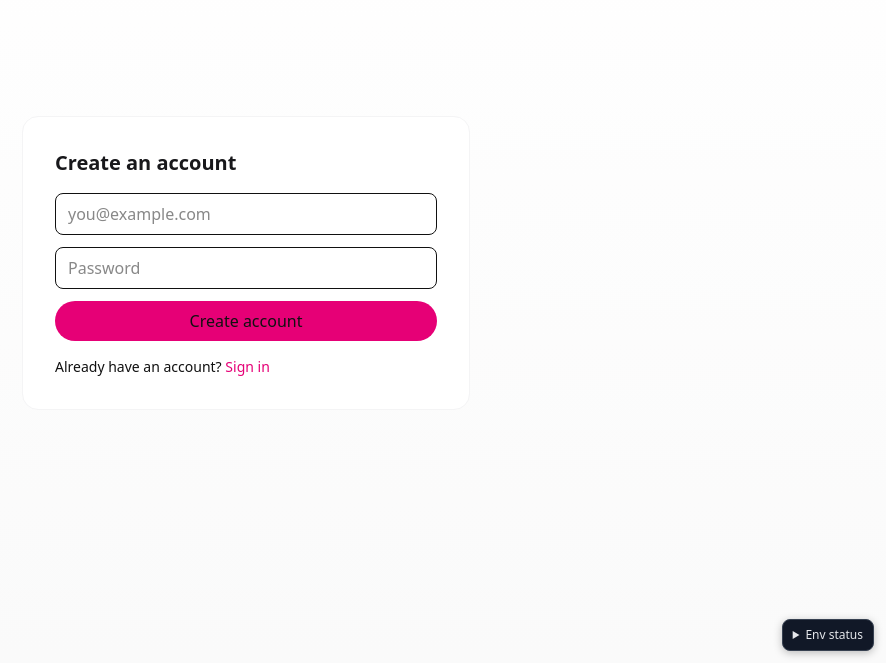
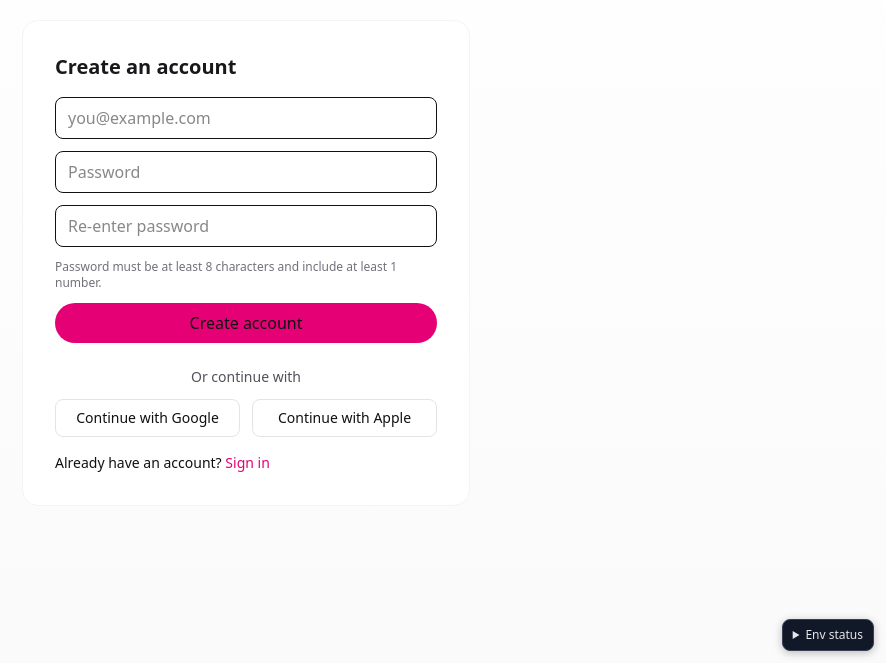
Before and after one commit to kalieaton19-lang/momvillage-frontend, a Next.js app: page /signup in a window 1280 px wide. Shown: the part 137-800 px from the top of the page, without its empty margins (394-1280 px from the left). Built offline with nearby package versions, Linux system fonts and the light colour scheme; no server answers.

Commit message:
Wire Google and Apple OAuth buttons on auth pages

```diff
--- a/app/login/page.tsx
+++ b/app/login/page.tsx
@@ -9,6 +9,7 @@ export default function LoginPage() {
   const [password, setPassword] = useState("");
   const [error, setError] = useState("");
   const [loading, setLoading] = useState(false);
+  const [oauthLoadingProvider, setOauthLoadingProvider] = useState<"google" | "apple" | null>(null);
   const [success, setSuccess] = useState("");
 
   function validate() {
@@ -64,6 +65,33 @@ export default function LoginPage() {
       setError(`Network error: ${err instanceof Error ? err.message : 'Unknown'}. Check console and verify Supabase URL in .env.local`);
     } finally {
       setLoading(false);
+    }
+  }
+
+  async function handleOAuthSignIn(provider: "google" | "apple") {
+    setError("");
+    setSuccess("");
+    setOauthLoadingProvider(provider);
+
+    try {
+      const redirectTo = typeof window !== "undefined"
+        ? `${window.location.origin}/home`
+        : undefined;
+
+      const { error } = await supabase.auth.signInWithOAuth({
+        provider,
+        options: {
+          redirectTo,
+        },
+      });
+
+      if (error) {
+        setError(error.message || "Could not start social sign-in.");
+      }
+    } catch (err) {
+      setError(err instanceof Error ? err.message : "Could not start social sign-in.");
+    } finally {
+      setOauthLoadingProvider(null);
     }
   }
 
@@ -126,8 +154,22 @@ export default function LoginPage() {
         </div>
 
         <div className="mt-3 flex gap-3">
-          <button className="flex-1 rounded-md border border-zinc-200 px-3 py-2 text-sm hover:bg-zinc-50 dark:border-zinc-800">Continue with Google</button>
-          <button className="flex-1 rounded-md border border-zinc-200 px-3 py-2 text-sm hover:bg-zinc-50 dark:border-zinc-800">Continue with Apple</button>
+          <button
+            type="button"
+            onClick={() => void handleOAuthSignIn("google")}
+            disabled={!!oauthLoadingProvider}
+            className="flex-1 rounded-md border border-zinc-200 px-3 py-2 text-sm hover:bg-zinc-50 dark:border-zinc-800 disabled:opacity-60"
+          >
+            {oauthLoadingProvider === "google" ? "Connecting…" : "Continue with Google"}
+          </button>
+          <button
+            type="button"
+            onClick={() => void handleOAuthSignIn("apple")}
+            disabled={!!oauthLoadingProvider}
+            className="flex-1 rounded-md border border-zinc-200 px-3 py-2 text-sm hover:bg-zinc-50 dark:border-zinc-800 disabled:opacity-60"
+          >
+            {oauthLoadingProvider === "apple" ? "Connecting…" : "Continue with Apple"}
+          </button>
         </div>
 
         <div className="mt-6 text-center text-sm text-zinc-600 dark:text-zinc-400">
--- a/app/signup/page.tsx
+++ b/app/signup/page.tsx
@@ -7,12 +7,28 @@ import { supabase } from "../../lib/supabase";
 export default function SignupPage() {
   const [email, setEmail] = useState("");
   const [password, setPassword] = useState("");
+  const [confirmPassword, setConfirmPassword] = useState("");
   const [message, setMessage] = useState("");
   const [loading, setLoading] = useState(false);
+  const [oauthLoadingProvider, setOauthLoadingProvider] = useState<"google" | "apple" | null>(null);
 
   async function handleSubmit(e: React.FormEvent) {
     e.preventDefault();
     setMessage("");
+
+    const hasMinimumLength = password.length >= 8;
+    const hasNumber = /\d/.test(password);
+
+    if (!hasMinimumLength || !hasNumber) {
+      setMessage("Password must be at least 8 characters and include at least 1 number.");
+      return;
+    }
+
+    if (password !== confirmPassword) {
+      setMessage("Passwords do not match.");
+      return;
+    }
+
     setLoading(true);
     try {
       console.log('Attempting signup...', { email });
@@ -32,6 +48,32 @@ export default function SignupPage() {
     }
   }
 
+  async function handleOAuthSignIn(provider: "google" | "apple") {
+    setMessage("");
+    setOauthLoadingProvider(provider);
+
+    try {
+      const redirectTo = typeof window !== "undefined"
+        ? `${window.location.origin}/home`
+        : undefined;
+
+      const { error } = await supabase.auth.signInWithOAuth({
+        provider,
+        options: {
+          redirectTo,
+        },
+      });
+
+      if (error) {
+        setMessage(error.message || "Could not start social sign-up.");
+      }
+    } catch (err) {
+      setMessage(err instanceof Error ? err.message : "Could not start social sign-up.");
+    } finally {
+      setOauthLoadingProvider(null);
+    }
+  }
+
   return (
     <div className="min-h-screen flex items-center justify-center p-6 bg-gradient-to-b from-white to-zinc-50 dark:from-black dark:to-zinc-900">
       <div className="w-full max-w-md bg-white dark:bg-zinc-900 border border-zinc-100 dark:border-zinc-800 rounded-2xl p-8">
@@ -39,9 +81,34 @@ export default function SignupPage() {
         <form onSubmit={handleSubmit} className="mt-4 flex flex-col gap-3">
           <input required type="email" placeholder="you@example.com" value={email} onChange={(e) => setEmail(e.target.value)} className="px-3 py-2 border rounded-md" />
           <input required type="password" placeholder="Password" value={password} onChange={(e) => setPassword(e.target.value)} className="px-3 py-2 border rounded-md" />
+          <input required type="password" placeholder="Re-enter password" value={confirmPassword} onChange={(e) => setConfirmPassword(e.target.value)} className="px-3 py-2 border rounded-md" />
+          <p className="text-xs text-zinc-500 dark:text-zinc-400">
+            Password must be at least 8 characters and include at least 1 number.
+          </p>
           <button className="rounded-full bg-pink-600 text-white px-4 py-2" disabled={loading}>{loading ? 'Creating…' : 'Create account'}</button>
         </form>
         {message && <div className="mt-4 text-sm text-zinc-700 dark:text-zinc-300">{message}</div>}
+        <div className="mt-6 text-center text-sm text-zinc-600 dark:text-zinc-400">
+          Or continue with
+        </div>
+        <div className="mt-3 flex gap-3">
+          <button
+            type="button"
+            onClick={() => void handleOAuthSignIn("google")}
+            disabled={!!oauthLoadingProvider}
+            className="flex-1 rounded-md border border-zinc-200 px-3 py-2 text-sm hover:bg-zinc-50 dark:border-zinc-800 disabled:opacity-60"
+          >
+            {oauthLoadingProvider === "google" ? "Connecting…" : "Continue with Google"}
+          </button>
+          <button
+            type="button"
+            onClick={() => void handleOAuthSignIn("apple")}
+            disabled={!!oauthLoadingProvider}
+            className="flex-1 rounded-md border border-zinc-200 px-3 py-2 text-sm hover:bg-zinc-50 dark:border-zinc-800 disabled:opacity-60"
+          >
+            {oauthLoadingProvider === "apple" ? "Connecting…" : "Continue with Apple"}
+          </button>
+        </div>
         <div className="mt-4 text-sm">Already have an account? <Link href="/login" className="text-pink-600">Sign in</Link></div>
       </div>
     </div>
```
